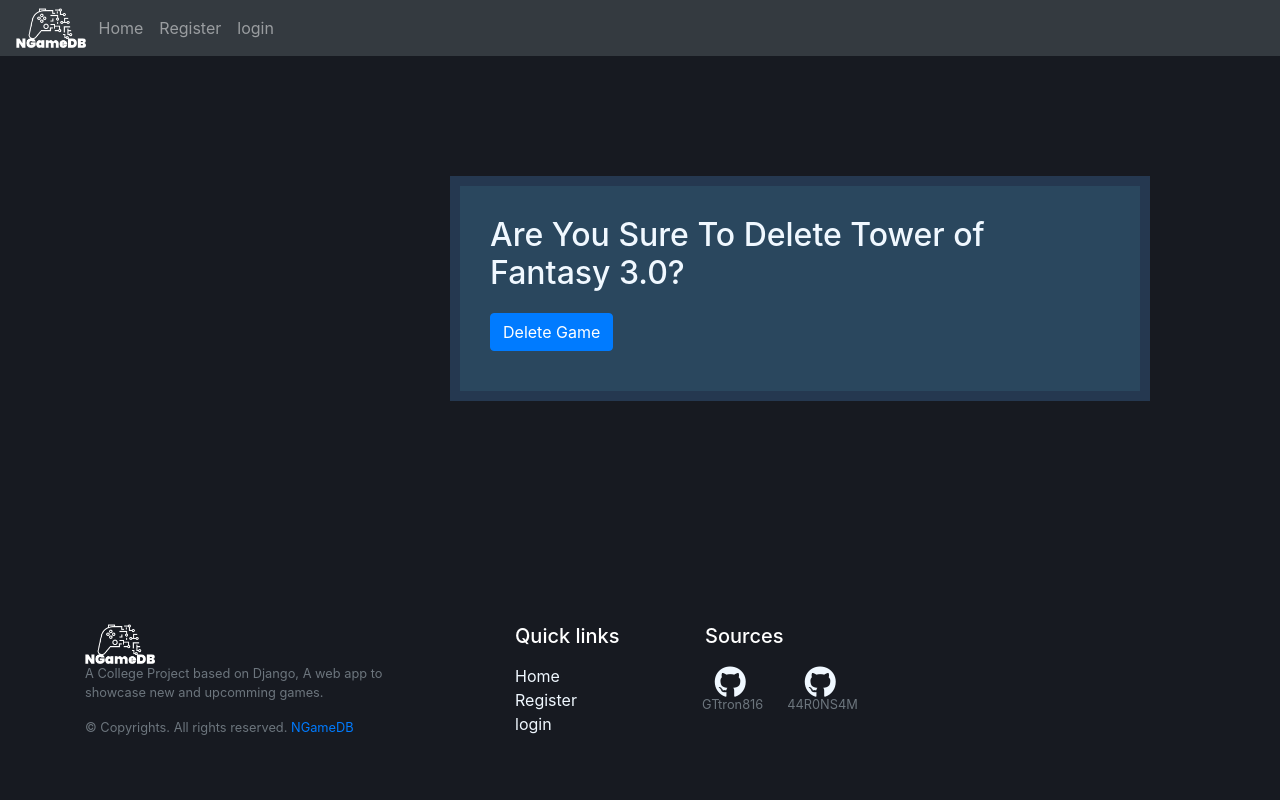
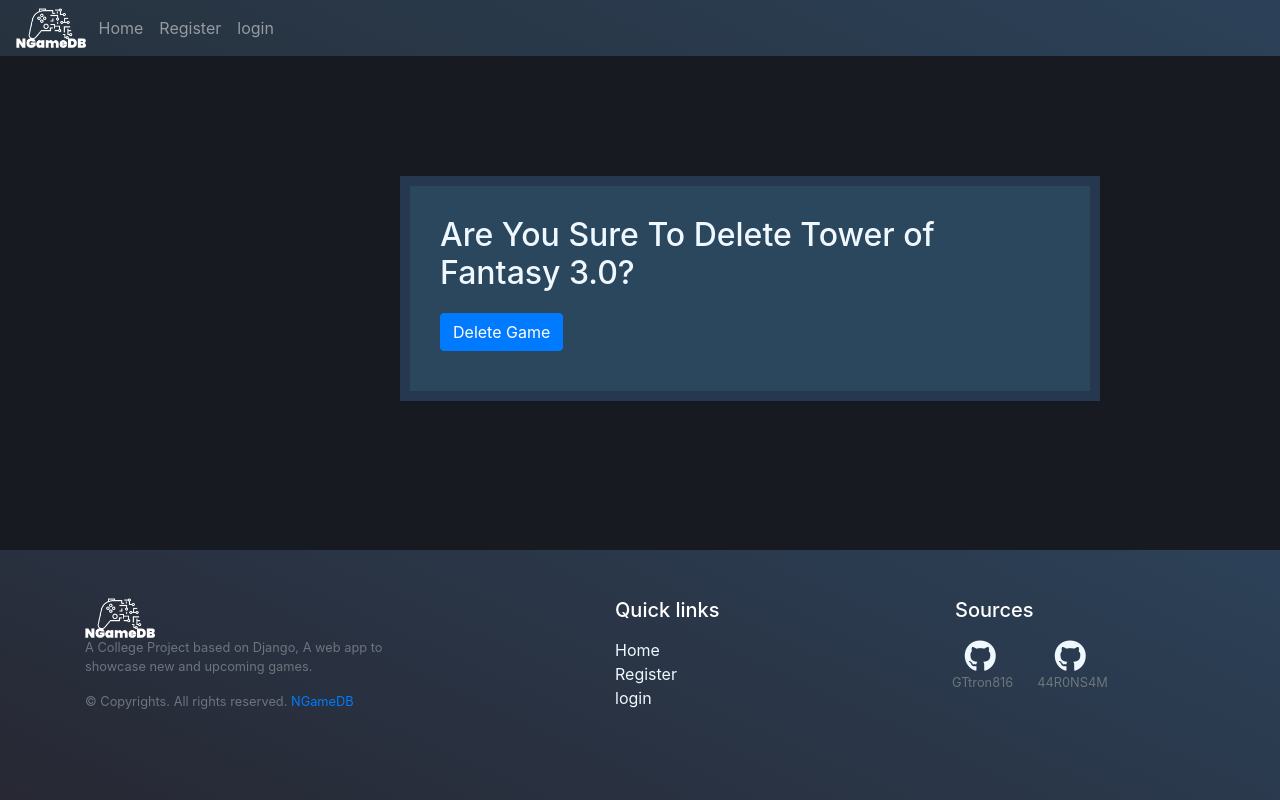
Before and after one commit to GTtron816/ngamedb, a Django app: page /gamedetails/6/delete in a window 1280 px wide. Run offline with Django 4.2, Linux system fonts and the light colour scheme; data comes from the database, SQL or seed files in the repository; some libraries are stand-ins or nearby versions.

Commit message:
gradients and minor adjustments

```diff
--- a/newgames/templates/base.html
+++ b/newgames/templates/base.html
@@ -21,7 +21,7 @@
       figure:hover .card {
         -webkit-transform: scale(1.1);
         transform: scale(1.1);
-        background-color: gray;
+        background-image: linear-gradient(25deg,rgb(39, 50, 62),rgb(44, 65, 88))
       }
 
 
@@ -61,8 +61,9 @@
         padding: 80px;
         width:500px;
         position: relative ;
-        left:500px;
+        left:450px;
         top:30px;
+        margin-bottom: 80px;
       }
       #reg{
         background-color: #2a475e;
@@ -72,6 +73,7 @@
         position: relative ;
         left:300px;
         top:30px;
+        margin-bottom: 80px;
         height: 600px;
       }
 
@@ -104,10 +106,16 @@ footer a:hover, footer a:focus {
 
 footer{
    min-height:50px;
+   height: 250px;
+   background-image: linear-gradient(25deg,rgb(39, 40, 51),rgb(44, 65, 88))
  }
 
  .cont{
   flex:1;
+ }
+ select option{
+  background:rgb(39, 40, 51);
+  border:none;
  }
 
       </style>
@@ -127,7 +135,7 @@ footer{
 
   </head>
   <body class="bdy">
-    <nav class="navbar navbar-expand-lg navbar-dark bg-dark">
+    <nav class="navbar navbar-expand-lg navbar-dark" style="background-image: linear-gradient(25deg,rgb(39, 50, 62),rgb(44, 65, 88))">
         <!--a class="navbar-brand" href="#">NGameDB</a-->
         <img class="logo" src="/media/icon.png" onclick="location.href='{% url 'home' %}'">
         <button class="navbar-toggler" type="button" data-toggle="collapse" data-target="#navbarSupportedContent" aria-controls="navbarSupportedContent" aria-expanded="false" aria-label="Toggle navigation">
@@ -184,7 +192,7 @@ footer{
             {%if games%}
             <li class="nav-item dropdown ">
               <form method="get" action="{% url 'genrefilter' %}">
-                <select id="dropdown" name="gen" class="form-select bg-dark" aria-label="Select Genre" style="color: white; border:0px;
+                <select id="dropdown" name="gen" class="form-select" aria-label="Select Genre" style="color: white; border:0px; background-color: transparent;
                 outline:0px; margin-top: 9px"    onchange='if(this.value != "null") { this.form.submit(); }'>
                   <option value="null" selected>Select a Genre</option>
                   {% for game in games %}
@@ -212,11 +220,11 @@ footer{
         <div class="row gy-4 gx-5">
             <div class="col-lg-4 col-md-6">
                 <img class="logo" src="/media/icon.png" onclick="location.href='{% url 'home' %}'">
-                <p class="small text-muted">A College Project based on Django, A web app to showcase new and upcomming games.</p>
+                <p class="small text-muted">A College Project based on Django, A web app to showcase new and upcoming games.</p>
                 <p class="small text-muted mb-0">&copy; Copyrights. All rights reserved. <a class="text-primary" href="https://github.com/GTtron816/ngamedb">NGameDB</a></p>
             </div>
 
-            <div class="col-lg-2 col-md-6"  style="margin-left: 50px;">
+            <div class="col-lg-2 col-md-6"  style="margin-left: 150px;">
                 <h5 class="text-white mb-3">Quick links</h5>
                 <ul class="list-unstyled text-muted">
 
@@ -238,11 +246,11 @@ footer{
                     {%endif%}
                 </ul>
             </div>
-            <div class="col-lg-2 col-md-6">
+            <div class="col-lg-2 col-md-6" style="margin-left:150px">
               <h5 class="text-white mb-3">Sources</h5>
               <div class="row text-muted">
-                <button onclick="location.href='https://github.com/GTtron816'"  style="background-color:transparent; border: none; color: aliceblue;", class="btn btn-primary"><div class="bth"> <i class="fa-brands fa-github fa-2xl"></i></div>&nbsp;<div class="small text-muted" style="margin-top: 1px;">GTtron816</div></button>
-                <button onclick="location.href='https://github.com/44R0NS4M'" style="background-color:transparent; border: none; color: aliceblue;", class="btn btn-primary"><div class="bth"> <i class="fa-brands fa-github fa-2xl"></i></div>&nbsp;<div class="small text-muted" style="margin-top: 1px;">44R0NS4M</div></button>
+                <button onclick="location.href='https://github.com/GTtron816'"  style="background-color:transparent; border: none; color: aliceblue;", class="btn btn-primary"><div class="bth"> <i class="fa-brands fa-github fa-2xl"></i></div>&nbsp;<div class="small text-muted" style="margin-top: 5px;">GTtron816</div></button>
+                <button onclick="location.href='https://github.com/44R0NS4M'" style="background-color:transparent; border: none; color: aliceblue;", class="btn btn-primary"><div class="bth"> <i class="fa-brands fa-github fa-2xl"></i></div>&nbsp;<div class="small text-muted" style="margin-top: 5px;">44R0NS4M</div></button>
               </div>
             </div>
 
--- a/newgames/templates/delete_game.html
+++ b/newgames/templates/delete_game.html
@@ -1,10 +1,10 @@
 {% extends 'base.html' %}
 
 {% block content %}
-<div style="background-color: #2a475e;
+<div style="background-image: linear-gradient(25deg,#2a475e,#2a475e);
 border: solid 10px rgb(37, 56, 80);
 padding: 30px;
-margin-left:400px;
+margin-left:350px;
 margin-top: 100px;
 line-height: 60px;
 width:700px">
```
